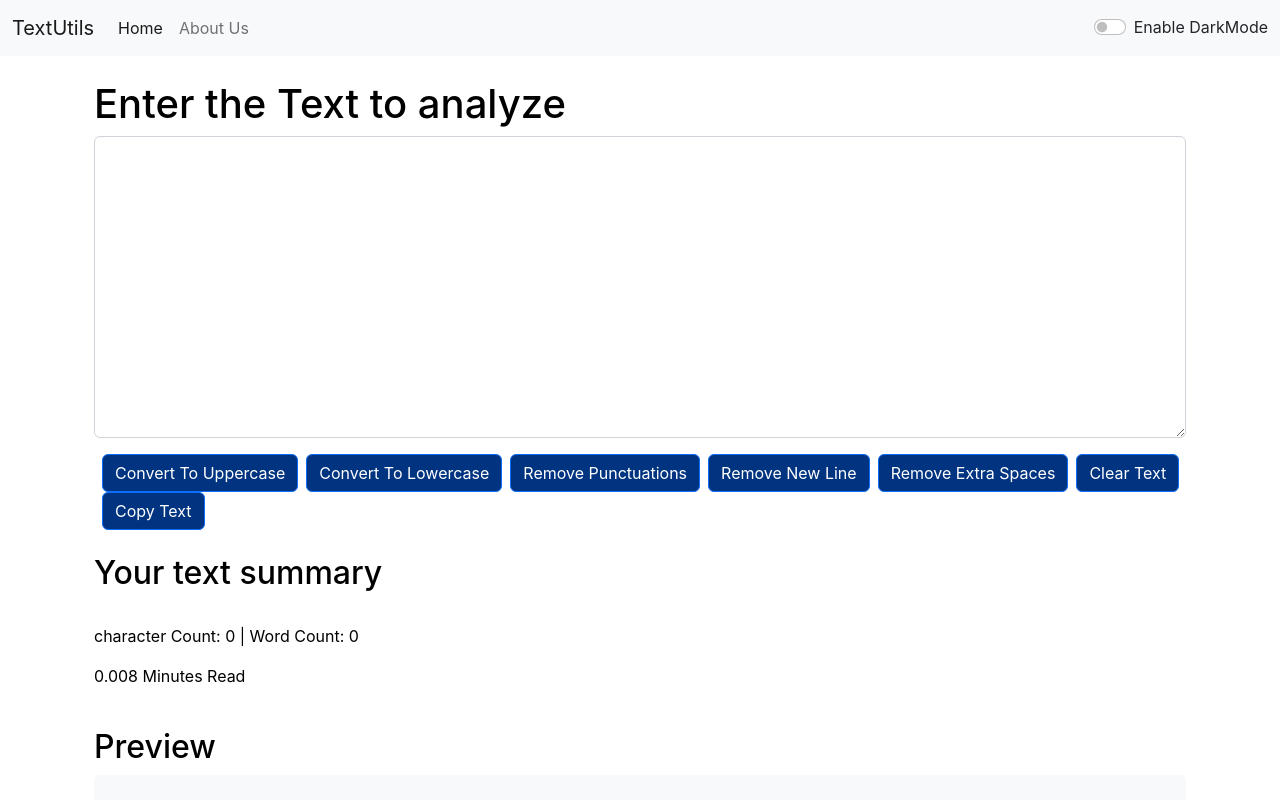
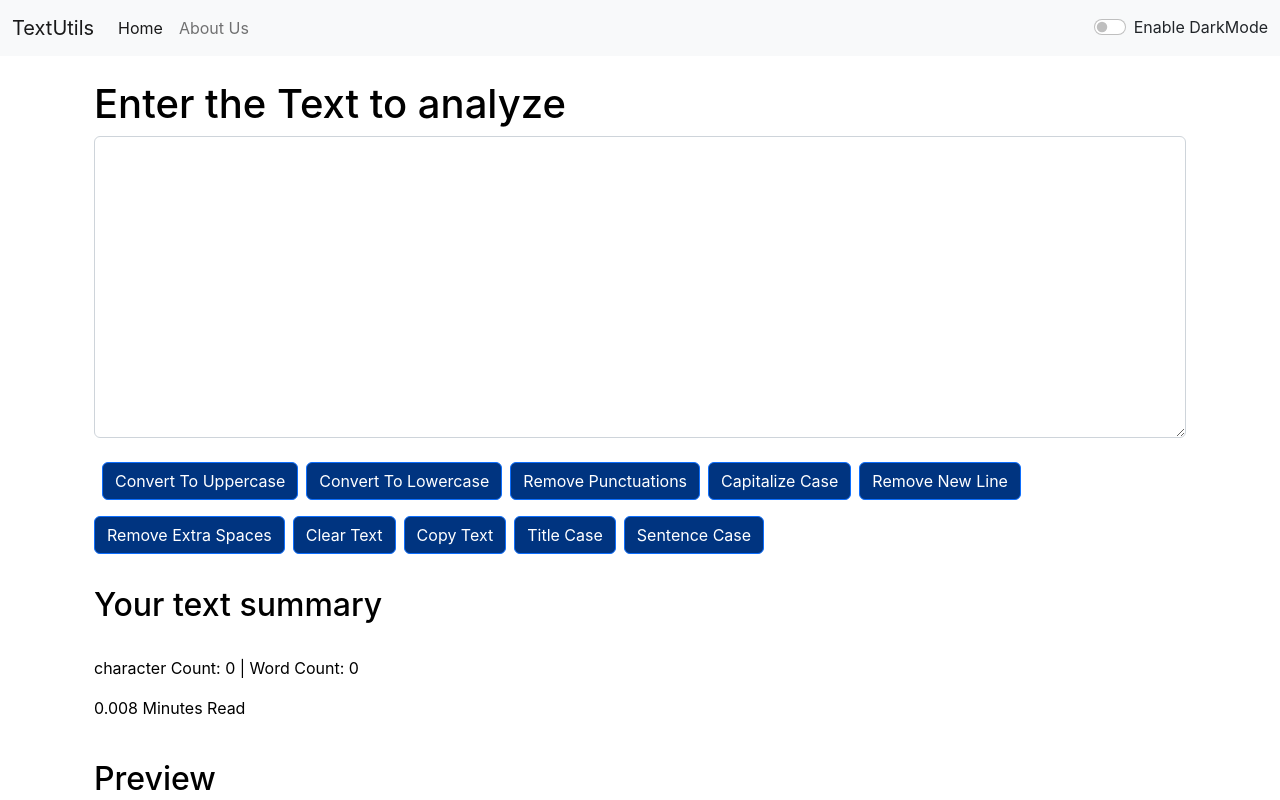
Before and after one commit to Mohammedvaraliya/TextUtils-ReactApp, a React (Create React App) app: page / in a window 1280 px wide. Shown: the top 800 px of the page. Built offline with nearby package versions, Linux system fonts and the light colour scheme.

Commit message:
Add More Functionality to textutils Home

```diff
--- a/src/components/TestForm.js
+++ b/src/components/TestForm.js
@@ -23,6 +23,18 @@ export default function TestForm(props) {
         let LoweText = text.toLocaleLowerCase();
         setText(LoweText);
         showAlert("Converted to lowercase!", "success");
+    }
+
+    const handleUpCapitalizeCase = () => {
+        const words = text.replace(/(^\w{1})|(\s+\w{1})/g, letter => letter.toUpperCase());
+        setText(words);
+        showAlert("Capitalized the first letter of each words!", "success");
+    }
+
+    const handleUpTitleCase = () => {
+        const words = text.replace(/(^\w{1})|(\s+\w{1})/g, letter => letter.toUpperCase());
+        setText(words);
+        showAlert("Capitalized the first letter of each words!", "success");
     }
 
     const handleUpNewLine = () => {
@@ -58,6 +70,12 @@ export default function TestForm(props) {
         setCopy("Copied")
     }
 
+    const handleUpSentenceCase = () => {
+        var newString = text.toLowerCase().replace(/(^\s*\w|[\.\!\?]\s*\w)/g,function(c){return c.toUpperCase()});
+        setText(newString);
+        showAlert("Converted to sentence case!", "success");
+    }
+
     const handleOnChange = (event) => {
         setText(event.target.value)
     }
@@ -85,13 +103,16 @@ export default function TestForm(props) {
                     <textarea className="form-control" value={text} onChange={handleOnChange} style={{ backgroundColor: props.mode === 'dark' ? '#002f5e' : 'white', color: props.mode === 'dark' ? 'white' : 'black' }} id="myBox" rows="12"></textarea>
                     <Alert alert={alert} />
                 </div>
-                <button className="btn btn-primary mx-2" onClick={handleUpUppercase}>Convert To Uppercase</button>
-                <button className="btn btn-primary" onClick={handleUpLower}>Convert To Lowercase</button>
-                <button className="btn btn-primary mx-2" onClick={handleUpPunctuations}>Remove Punctuations</button>
-                <button className="btn btn-primary" onClick={handleUpNewLine}>Remove New Line</button>
-                <button className="btn btn-primary mx-2" onClick={handleUpExtraSpace}>Remove Extra Spaces</button>
-                <button className="btn btn-primary" onClick={handleUpClearText}>Clear Text</button>
-                <button className="btn btn-primary mx-2" onClick={handleUpCopyText}>Copy Text</button>
+                <button className="btn btn-primary mx-2 my-2" onClick={handleUpUppercase}>Convert To Uppercase</button>
+                <button className="btn btn-primary  my-2" onClick={handleUpLower}>Convert To Lowercase</button>
+                <button className="btn btn-primary mx-2  my-2" onClick={handleUpPunctuations}>Remove Punctuations</button>
+                <button className="btn btn-primary  my-2" onClick={handleUpCapitalizeCase}>Capitalize Case</button>
+                <button className="btn btn-primary mx-2  my-2" onClick={handleUpNewLine}>Remove New Line</button>
+                <button className="btn btn-primary  my-2" onClick={handleUpExtraSpace}>Remove Extra Spaces</button>
+                <button className="btn btn-primary mx-2  my-2" onClick={handleUpClearText}>Clear Text</button>
+                <button className="btn btn-primary  my-2" onClick={handleUpCopyText}>Copy Text</button>
+                <button className="btn btn-primary mx-2  my-2" onClick={handleUpTitleCase}>Title Case</button>
+                <button className="btn btn-primary my-2" onClick={handleUpSentenceCase}>Sentence Case</button>
             </div>
 
             <div className="container" style={{ color: props.mode === 'light' ? 'black' : 'white' }}>
@@ -102,7 +123,6 @@ export default function TestForm(props) {
                 <br />
                 <h2>Preview</h2>
 
-                <div>
                     <div className={`bg-${props.mode==='light'?'light':'dark'} p-5 rounded`} style={{ color: props.mode === 'dark' ? 'white' : 'black' }}>
                         <button className='btn' id='copyBtn-clipboard' onClick={handleUpCopyTextArea} style={{ color: props.mode === 'dark' ? 'white' : 'black' }}><img className='copyImg' src="https://cdn-icons-png.flaticon.com/512/3073/3073464.png"
                             title="Click to Copy" alt='copy'
@@ -111,7 +131,6 @@ export default function TestForm(props) {
                         <p><br />{text.length > 0 ? text : "Enter something in the TextBox above to preview it here."}</p>
                         </pre>
                     </div>
-                </div>
 
             </div>
         </>
```
